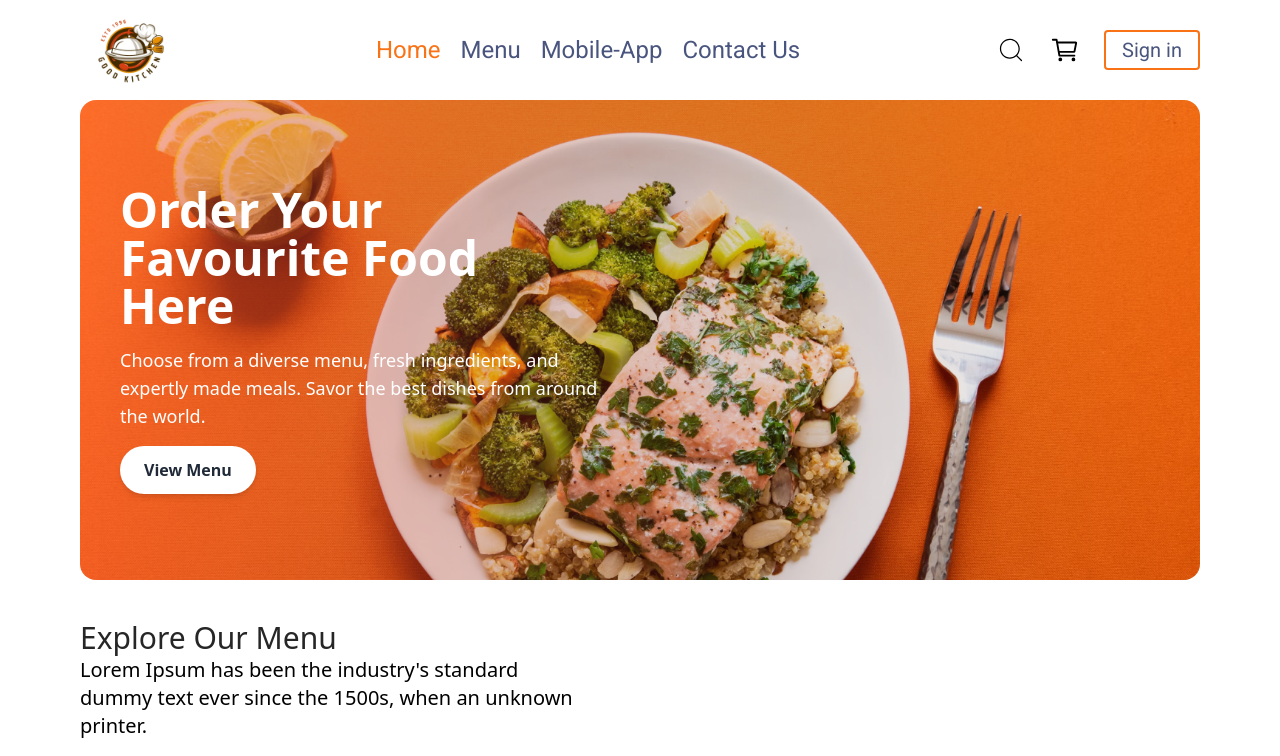
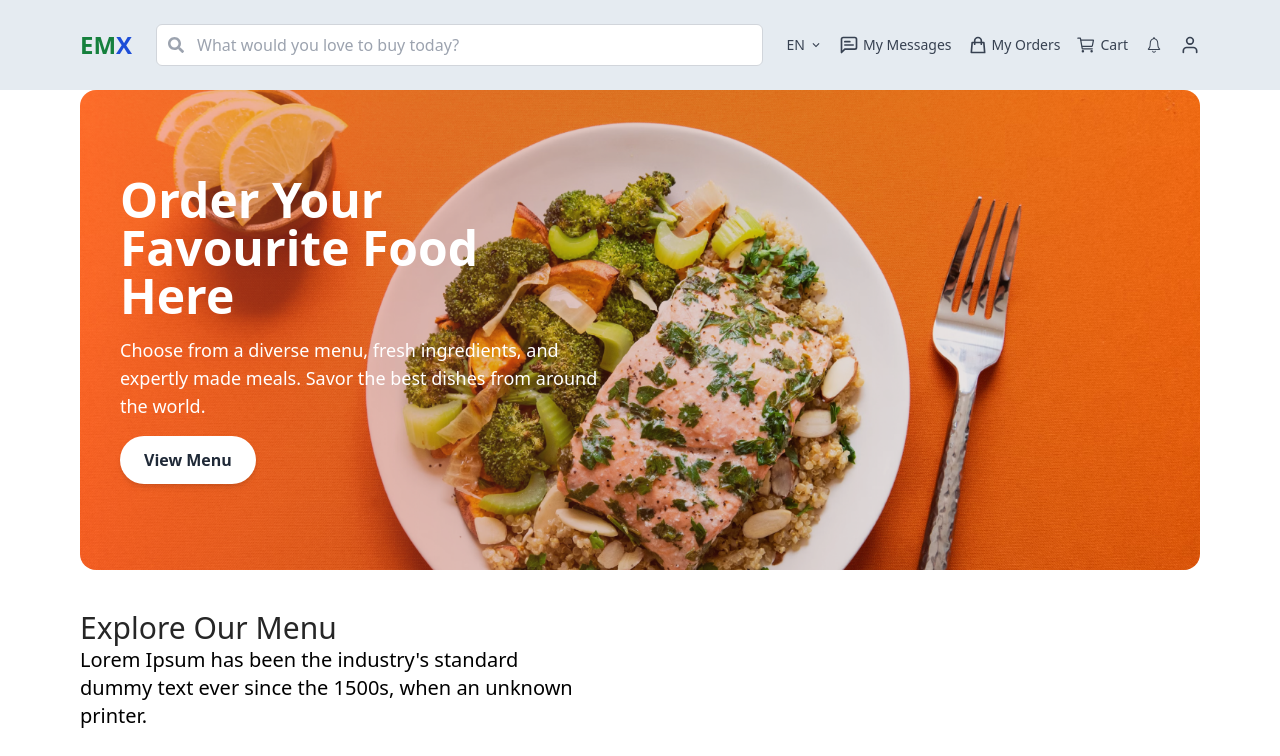
Before and after one commit to Kolawole-kehinde/food-delivery-app, a React (Vite) app in the folder foodwebsite/: page / in a window 1280 px wide. Shown: the top 756 px of the page. Built offline with nearby package versions, Linux system fonts and the light colour scheme.

Commit message:
Navber redesigned

```diff
--- a/foodwebsite/src/Components/layout/NavBar.jsx
+++ b/foodwebsite/src/Components/layout/NavBar.jsx
@@ -1,60 +1,136 @@
-import React, { useState } from "react";
-import NavRight from "./NavRight";
-import { IoMenu, IoClose } from "react-icons/io5";
-import Logo from "./Logo";
-import Menu from "./Menu";
-import { Link } from "react-router-dom";
+import React, { useState } from 'react';
+import { FaSearch, FaEnvelope, FaShoppingBag, FaShoppingCart, FaBell, FaUserCircle, FaBars, FaTimes } from 'react-icons/fa';
+import { FiUser } from 'react-icons/fi';
+import { HiOutlineShoppingBag } from 'react-icons/hi';
+import { IoIosNotificationsOutline } from 'react-icons/io';
+import { IoCartOutline } from 'react-icons/io5';
+import { LuMessageSquareText } from 'react-icons/lu';
+import { MdKeyboardArrowDown } from 'react-icons/md';
 
-const NavBar = () => {
+const Navbar = () => {
+  const [isMenuOpen, setIsMenuOpen] = useState(false);
 
-    const [openMenu, setOpenMenu] = useState(false);
-
-    const toggleMenu = () => {
-      return setOpenMenu((prev) => !prev);
-    };
-
+  const toggleMenu = () => {
+    setIsMenuOpen(!isMenuOpen);
+  };
 
   return (
-    <header className="font-Primary">
-      <nav className="container flex items-center justify-between">
-        {/* lOGO */}
-        <Logo />
-        <button onClick={toggleMenu} className="flex lg:hidden">
-          <IoMenu fontSize={35} />
-        </button>
+ <header>
+        <nav className="bg-[#e5ebf1] py-6">
+      <div className="container mx-auto flex items-center justify-between">
 
-        <Menu menuStyle="hidden lg:flex items-center justify-center gap-5 text-[#49557e] text-2xl font-Primary capitalize"/>
+        {/* Logo */}
+        <div className="flex items-center space-x-2 text-2xl font-bold text-green-700">
+          EM<span className="text-blue-700">X</span>
+        </div>
 
-        {/* NavRight Side */}
-        <NavRight />
+        {/* Search bar */}
+        <div className="flex-1 mx-6 hidden md:flex">
+          <div className="relative w-full">
+            <input
+              type="text"
+              placeholder="What would you love to buy today?"
+              className="w-full px-4 py-2 pl-10 rounded-md border border-gray-300 focus:outline-none focus:ring-2 focus:ring-blue-500"
+            />
+            <FaSearch className="absolute top-1/2 left-3 transform -translate-y-1/2 text-gray-400" />
+          </div>
+        </div>
 
-        {/* Mobile responsive */}
-      </nav>
+        {/* Desktop Right icons */}
+        <div className="hidden md:flex items-center space-x-4 text-gray-700 text-sm">
 
-      {openMenu && (
-        <nav className="fixed inset-0 z-40 bg-white w-full h-[350px] text-black rounded-b-2xl">
-          <div className="flex justify-between items-center">
-            <Logo toggleMenu={toggleMenu}/>
-            <button onClick={toggleMenu}>
-              <IoClose fontSize={35} />
-            </button>
+          {/* Language */}
+          <div className="flex items-center space-x-1 cursor-pointer">
+            <span>EN</span>
+            <MdKeyboardArrowDown />
           </div>
 
-         <Menu menuStyle="flex flex-col gap-4 text-2xl font-Primary capitalize px-6" toggleMenu={toggleMenu}
+          {/* Messages */}
+          <div className="flex items-center text-center space-x-1 cursor-pointer">
+          <LuMessageSquareText fontSize={20} />
+            <span>My Messages</span>
+          </div>
 
-         />
-         <div className="px-6 pt-4">
-        <Link to="login" onClick={toggleMenu}>
-        <button className='w-full text-xl  text-white bg-orange-500 border border-[#49557e] py-1 px-4 rounded cursor-pointer'>
-          Sign in
-       </button>
-        </Link>
-         </div>
+          {/* Orders */}
+          <div className="flex items-center space-x-1 cursor-pointer">
+          <HiOutlineShoppingBag fontSize={20} />
+            <span>My Orders</span>
+          </div>
 
-        </nav>
+          {/* Cart */}
+          <div className="flex items-center space-x-1 cursor-pointer">
+          <IoCartOutline fontSize={20} />
+            <span>Cart</span>
+          </div>
+
+          {/* Notification */}
+          <div className="cursor-pointer">
+          <IoIosNotificationsOutline fontSize={20} />
+          </div>
+
+          {/* Profile */}
+          <div className="cursor-pointer">
+          <FiUser fontSize={20} />
+          </div>
+        </div>
+
+        {/* Hamburger Icon */}
+        <div className="md:hidden">
+          <button onClick={toggleMenu} className="text-2xl">
+            {isMenuOpen ? <FaTimes /> : <FaBars />}
+          </button>
+        </div>
+      </div>
+
+      {/* Mobile Search bar */}
+      <div className="flex md:hidden mt-2 px-4 lg:px-0">
+        <div className="relative w-full">
+          <input
+            type="text"
+            placeholder="What would you love to buy today?"
+            className="w-full px-4 py-2 pl-10 rounded-md border border-gray-300 focus:outline-none focus:ring-2 focus:ring-blue-500"
+          />
+          <FaSearch className="absolute top-1/2 left-3 transform -translate-y-1/2 text-gray-400" />
+        </div>
+      </div>
+
+      {/* Mobile Menu */}
+      {isMenuOpen && (
+        <div className="md:hidden flex flex-col mt-4 space-y-4 text-gray-700 text-sm bg-[#e5ebf1] p-4 rounded-md shadow-md">
+          <div className="flex items-center space-x-1 cursor-pointer">
+            <span>EN</span>
+            <MdKeyboardArrowDown />
+          </div>
+
+          <div className="flex items-center space-x-2 cursor-pointer">
+            <FaEnvelope className="text-xl" />
+            <span>My Messages</span>
+          </div>
+
+          <div className="flex items-center space-x-2 cursor-pointer">
+            <FaShoppingBag className="text-xl" />
+            <span>My Orders</span>
+          </div>
+
+          <div className="flex items-center space-x-2 cursor-pointer">
+            <FaShoppingCart className="text-xl" />
+            <span>Cart</span>
+          </div>
+
+          <div className="flex items-center space-x-2 cursor-pointer">
+            <FaBell className="text-xl" />
+            <span>Notifications</span>
+          </div>
+
+          <div className="flex items-center space-x-2 cursor-pointer">
+            <FaUserCircle className="text-xl" />
+            <span>Profile</span>
+          </div>
+        </div>
       )}
-    </header>
+    </nav>
+ </header>
   );
 };
 
-export default NavBar;
+export default Navbar;
```
